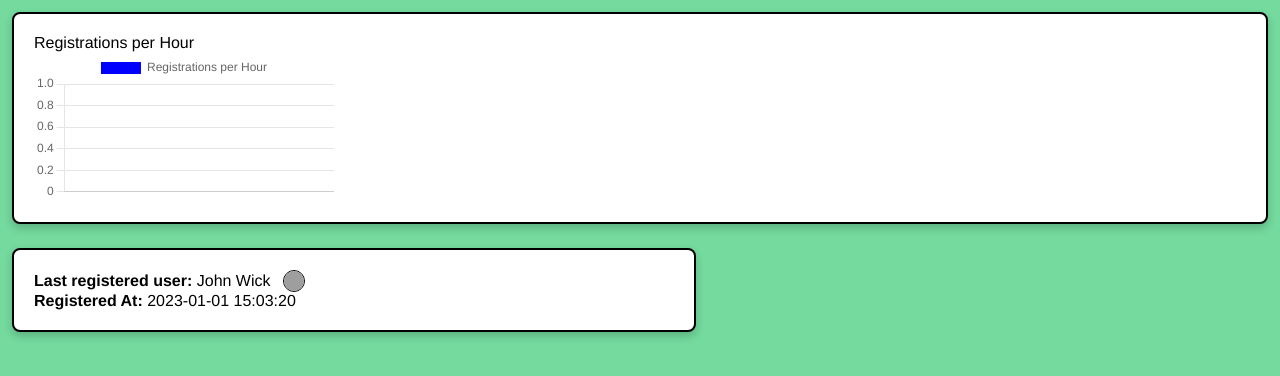
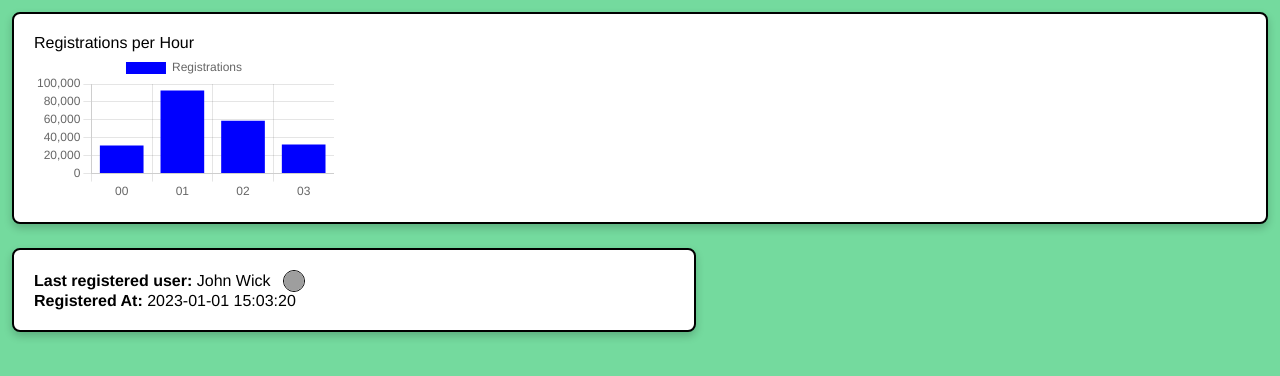
Before and after one commit to ivandax/tree, a Vue app: page / in a window 1280 px wide. Shown: the top 376 px of the page. Built offline with nearby package versions, Linux system fonts and the light colour scheme; grey boxes are pictures that could not be loaded.

Commit message:
Fix initial rendering of chart

```diff
--- a/src/components/BarChart.vue
+++ b/src/components/BarChart.vue
@@ -1,5 +1,6 @@
 <template>
-  <Bar :data="chartData" :options="chartOptions" />
+  <Bar v-if="chartData" :data="chartData" :options="chartOptions" />
+  <div v-else>Loading chart...</div>
 </template>
 
 <script>
@@ -38,7 +39,7 @@ export default {
     },
   },
   setup(props) {
-    console.log("BarChart component chartData:", props.chartData);
+    console.log("BarChart component chartData: 1", props.chartData);
   },
 };
 </script>
--- a/src/components/UserInfo.vue
+++ b/src/components/UserInfo.vue
@@ -48,19 +48,6 @@ export default {
       ],
     });
 
-    const updateChartData = () => {
-      const labels = [];
-      const data = [];
-      registrationsPerHour.value.forEach((item) => {
-        const hour = Object.keys(item)[0];
-        const count = parseInt(Object.values(item)[0]);
-        labels.push(hour);
-        data.push(count);
-      });
-      chartData.value.labels = labels;
-      chartData.value.datasets[0].data = data;
-    };
-
     const fetchData = () => {
       import("@/data/data.json")
         .then((data) => {
@@ -77,8 +64,17 @@ export default {
     });
 
     watch(registrationsPerHour, () => {
-      updateChartData();
-    });
+      chartData.value = {
+        labels: registrationsPerHour.value.map(entry => Object.keys(entry)[0]),
+        datasets: [
+          {
+            label: 'Registrations',
+            data: registrationsPerHour.value.map(entry => parseInt(Object.values(entry)[0])),
+            backgroundColor: 'blue', // Set desired color
+          },
+        ],
+      };
+    }, { immediate: true });
 
     return {
       userData,
```
